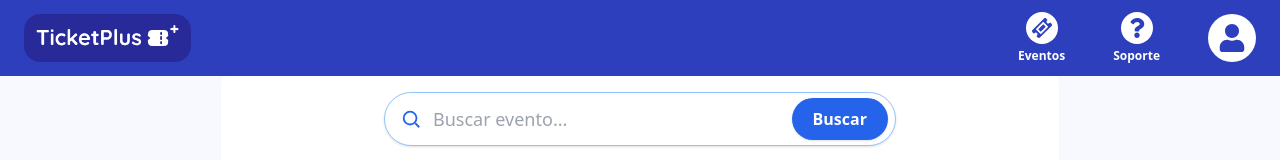
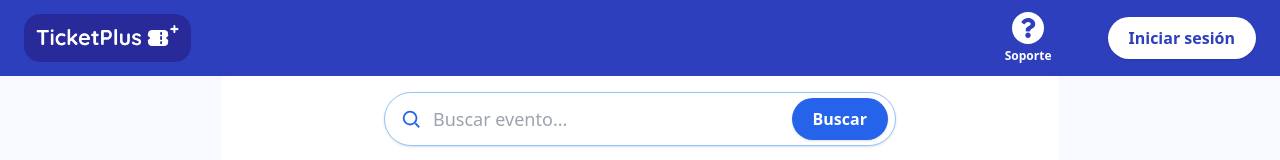
Before and after one commit to RaulHernandez23/ticketplus-frontend, a React (Vite) app: page /search-event in a window 1280 px wide. Shown: the top 160 px of the page. Built offline with nearby package versions, Linux system fonts and the light colour scheme; no server answers; a web font is replaced by a local one.

Commit message:
Se agregaron validaciones para mostrar menus y elementos del usuario autenticado

```diff
--- a/src/components/ui/TopBar.jsx
+++ b/src/components/ui/TopBar.jsx
@@ -1,7 +1,6 @@
 import { useState } from "react";
 import { useNavigate } from "react-router-dom";
 import { ImTicket } from "react-icons/im";
-import { GiMicrophone } from "react-icons/gi";
 import { FaQuestion, FaUser } from "react-icons/fa";
 import Sidebar from "./Sidebar";
 
@@ -9,18 +8,18 @@ export default function TopBar() {
   const [sidebarOpen, setSidebarOpen] = useState(false);
   const navigate = useNavigate();
 
+  const token = localStorage.getItem("token");
+
+  // Solo muestra "Eventos" si hay token
   const buttons = [
-    { label: "Eventos", icon: <ImTicket size={20} color="#2D3FBD" />, route: "/events" },
+    ...(token
+      ? [{ label: "Eventos", icon: <ImTicket size={20} color="#2D3FBD" />, route: "/events" }]
+      : []),
     { label: "Soporte", icon: <FaQuestion size={20} color="#2D3FBD" /> },
   ];
 
   const handleUserClick = () => {
-    const token = localStorage.getItem("token");
-    if (token) {
     setSidebarOpen(true);
-    } else {
-      navigate("/iniciar-sesion");
-    }
   };
 
   const handleLogoClick = () => {
@@ -29,6 +28,10 @@ export default function TopBar() {
 
   const handleSupportClick = () => {
     navigate("/ayuda");
+  };
+
+  const handleLoginClick = () => {
+    navigate("/iniciar-sesion");
   };
 
   return (
@@ -67,7 +70,8 @@ export default function TopBar() {
               </div>
             ))}
           </div>
-          {/* Botón de perfil con lógica de login/sidebar */}
+          {/* Botón de perfil o iniciar sesión */}
+          {token ? (
             <button
               className="relative flex items-center justify-center w-10 h-10 sm:w-12 sm:h-12 bg-transparent ml-2"
               onClick={handleUserClick}
@@ -79,6 +83,15 @@ export default function TopBar() {
                 <FaUser size={24} color="#2D3FBD" className="sm:w-7 sm:h-7" />
               </span>
             </button>
+          ) : (
+            <button
+              className="ml-4 px-5 py-2 rounded-full bg-white text-[#2D3FBD] font-bold shadow hover:bg-blue-100 transition text-sm sm:text-base"
+              onClick={handleLoginClick}
+              type="button"
+            >
+              Iniciar sesión
+            </button>
+          )}
         </nav>
       </header>
       <Sidebar isOpen={sidebarOpen} onClose={() => setSidebarOpen(false)} />
```
Lines whose indentation alone changed are shown as unchanged.
